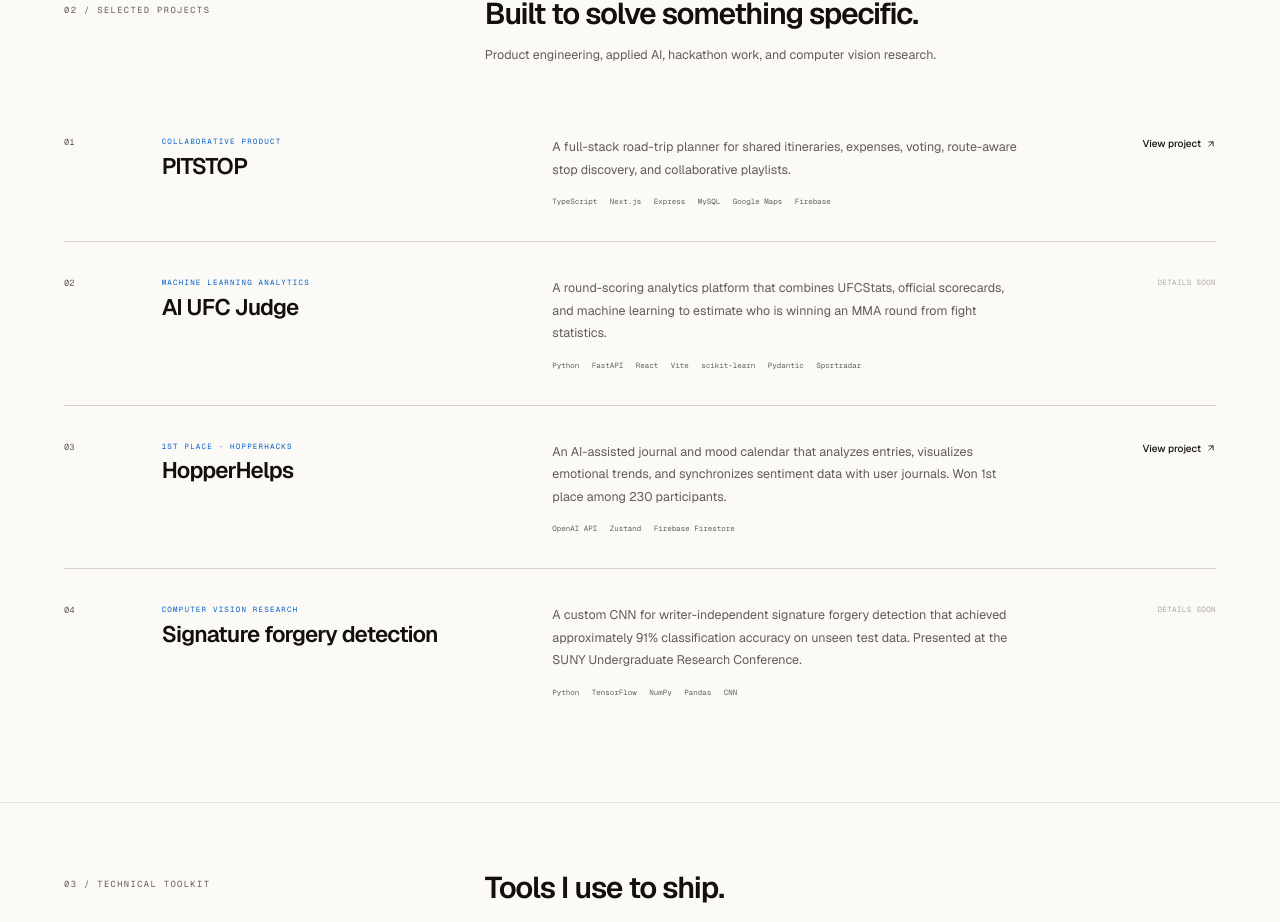
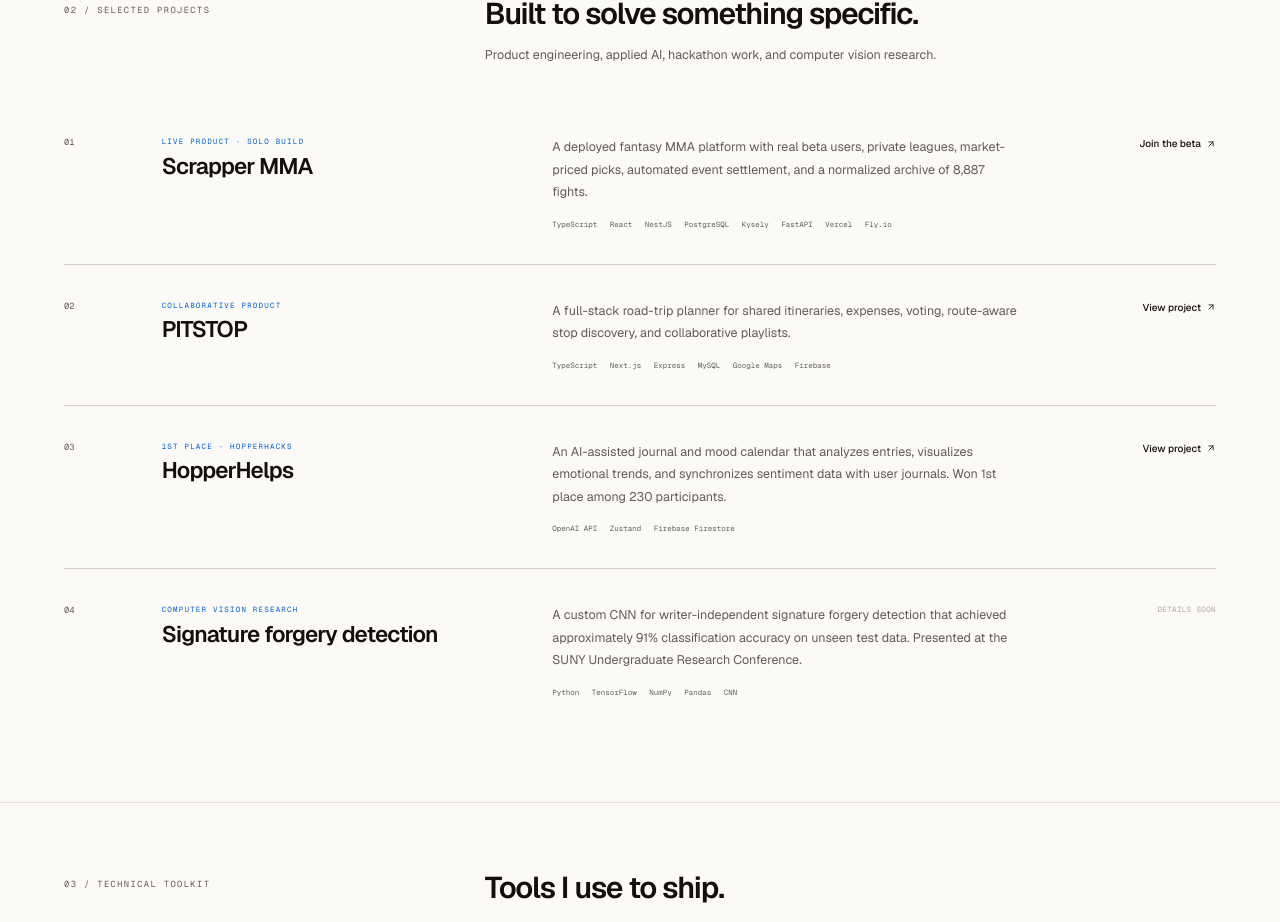
Before and after one commit to timothygribbin/personal-website-updated, a Next.js app: page / in a window 1280 px wide. Shown: the part 1567-2489 px from the top of the page. Built offline with nearby package versions, Linux system fonts and the light colour scheme.

Commit message:
Feature Scrapper MMA as top project

```diff
--- a/app/page.tsx
+++ b/app/page.tsx
@@ -188,7 +188,7 @@ export default function Home() {
                       rel="noreferrer noopener"
                       className="inline-flex items-center gap-2 text-base font-medium transition-colors group-hover:text-[var(--signal)]"
                     >
-                      View project <ArrowUpRight className="size-4" />
+                      {project.linkLabel ?? "View project"} <ArrowUpRight className="size-4" />
                     </a>
                   ) : (
                     <span className="font-mono text-xs uppercase tracking-wider text-muted-foreground/50">
--- a/data/portfolio.ts
+++ b/data/portfolio.ts
@@ -43,6 +43,24 @@ export const portfolio = {
   ],
   projects: [
     {
+      name: "Scrapper MMA",
+      category: "Live product · Solo build",
+      summary:
+        "A deployed fantasy MMA platform with real beta users, private leagues, market-priced picks, automated event settlement, and a normalized archive of 8,887 fights.",
+      technologies: [
+        "TypeScript",
+        "React",
+        "NestJS",
+        "PostgreSQL",
+        "Kysely",
+        "FastAPI",
+        "Vercel",
+        "Fly.io",
+      ],
+      href: "https://scrappermma.com/auth",
+      linkLabel: "Join the beta",
+    },
+    {
       name: "PITSTOP",
       category: "Collaborative product",
       summary:
@@ -56,22 +74,6 @@ export const portfolio = {
         "Firebase",
       ],
       href: "https://github.com/timothygribbin/Pitstop",
-    },
-    {
-      name: "AI UFC Judge",
-      category: "Machine learning analytics",
-      summary:
-        "A round-scoring analytics platform that combines UFCStats, official scorecards, and machine learning to estimate who is winning an MMA round from fight statistics.",
-      technologies: [
-        "Python",
-        "FastAPI",
-        "React",
-        "Vite",
-        "scikit-learn",
-        "Pydantic",
-        "Sportradar",
-      ],
-      href: "",
     },
     {
       name: "HopperHelps",
```
